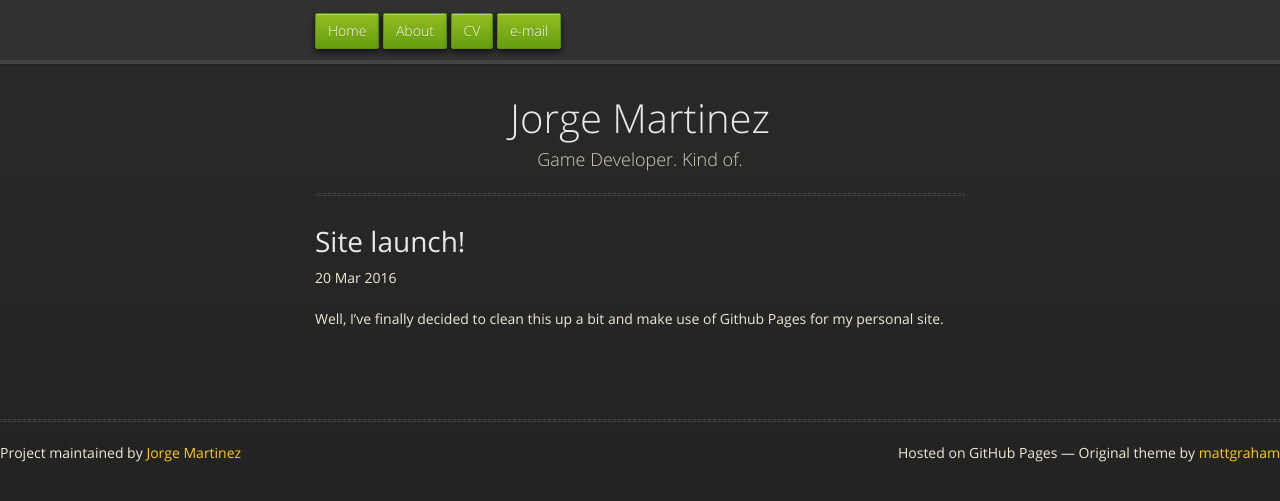
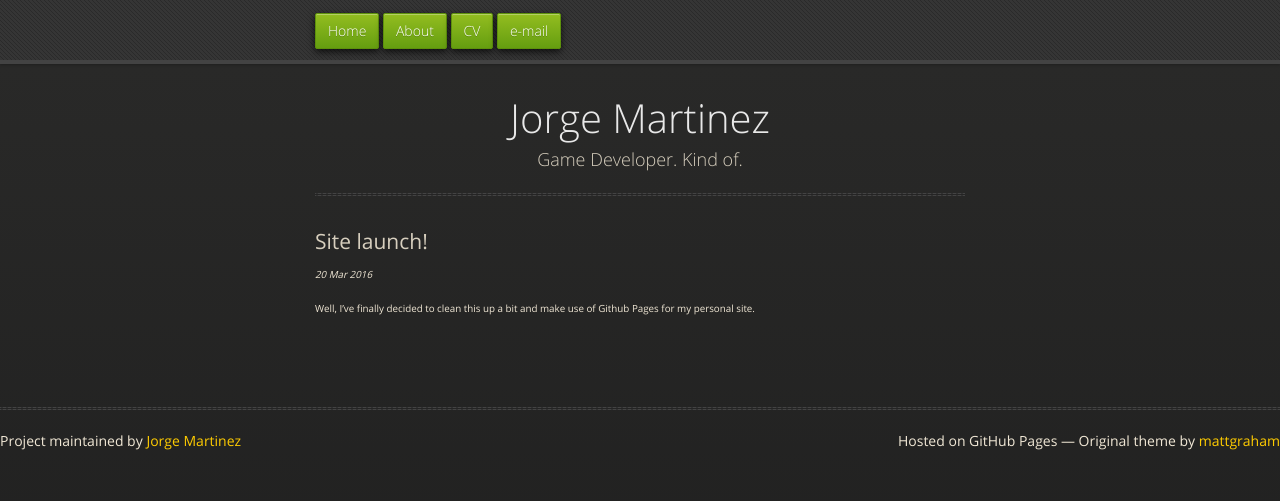
Before and after one commit to Sasurai/Sasurai.github.io, a Jekyll site: the page built from _posts/2016-03-20-site-launch.md, in a window 1280 px wide. Shown: the top 501 px of the page. Built offline with Jekyll 4.4.1, drawn with Linux system fonts in a browser that asks for light colours; nearby versions of some CDN libraries.

Commit message:
Post style

```diff
--- a/_layouts/post.html
+++ b/_layouts/post.html
@@ -1,7 +1,7 @@
 ---
 layout: default
 ---
-<h1>{{ page.title }}</h1>
+<div class="post-title">{{ page.title }}</div>
 <p class="meta">{{ page.date | date_to_string }}</p>
 
 <div class="post">
--- a/stylesheets/styles.css
+++ b/stylesheets/styles.css
@@ -844,3 +844,21 @@ section #footer .credits {
 ul.posts {
     margin: 20px auto 40px;
 }
+
+.post-title
+{
+  font-size: 1.5em;
+  color: #d7cfbe;
+  padding-bottom: 10px;
+}
+
+.meta
+{
+  font-size:0.7em;
+  font-style:oblique;
+}
+
+.post
+{
+  font-size:0.7em;
+}
```
